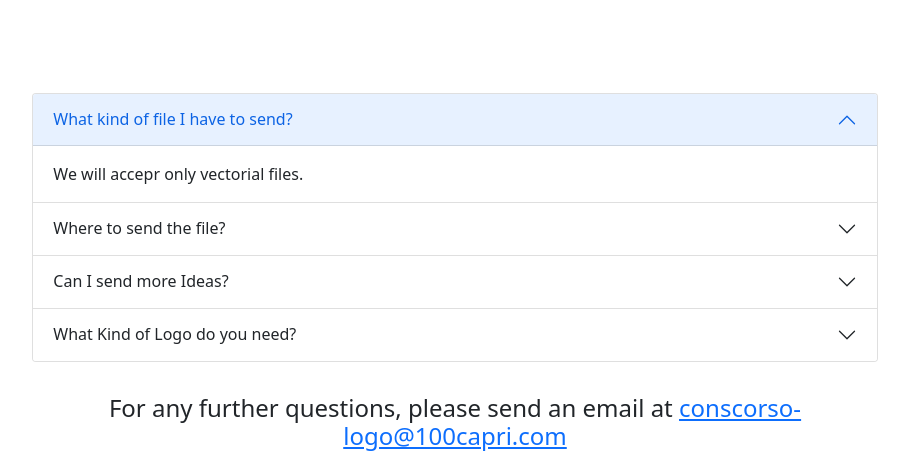
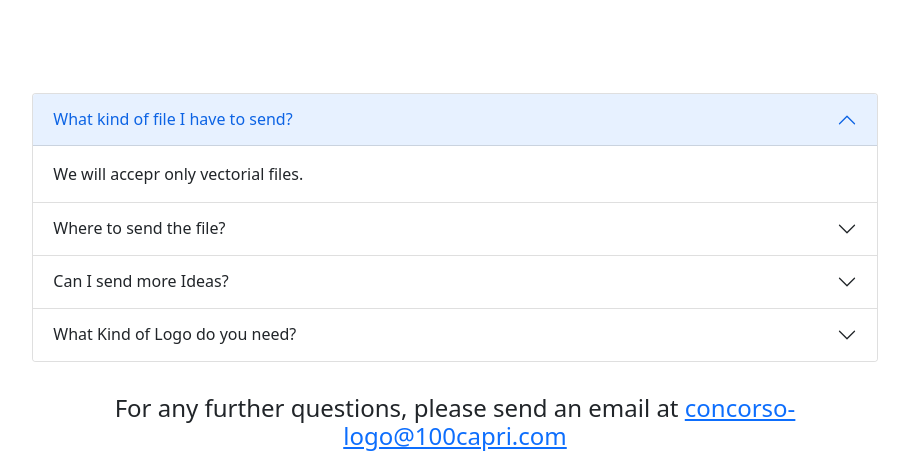
Before and after one commit to 100capri/bando-logo, a plain HTML site: page index.html in a window 1280 px wide. Shown: the part 566-1025 px from the top of the page, without its empty margins (185-1094 px from the left). Drawn offline with nearby package versions, Linux system fonts and the light colour scheme.

Commit message:
Update index.html

```diff
--- a/index.html
+++ b/index.html
@@ -76,7 +76,7 @@
           </div>
         </div>
       </div>
-      <h4 style="margin-top: 32px;" class="text-center">For any further questions, please send an email at <a href="mailto:conscorso-logo@100capri.com">conscorso-logo@100capri.com</a></h4>
+      <h4 style="margin-top: 32px;" class="text-center">For any further questions, please send an email at <a href="mailto:concorso-logo@100capri.com">concorso-logo@100capri.com</a></h4>
     </div>
     </div>
 </body>
```
